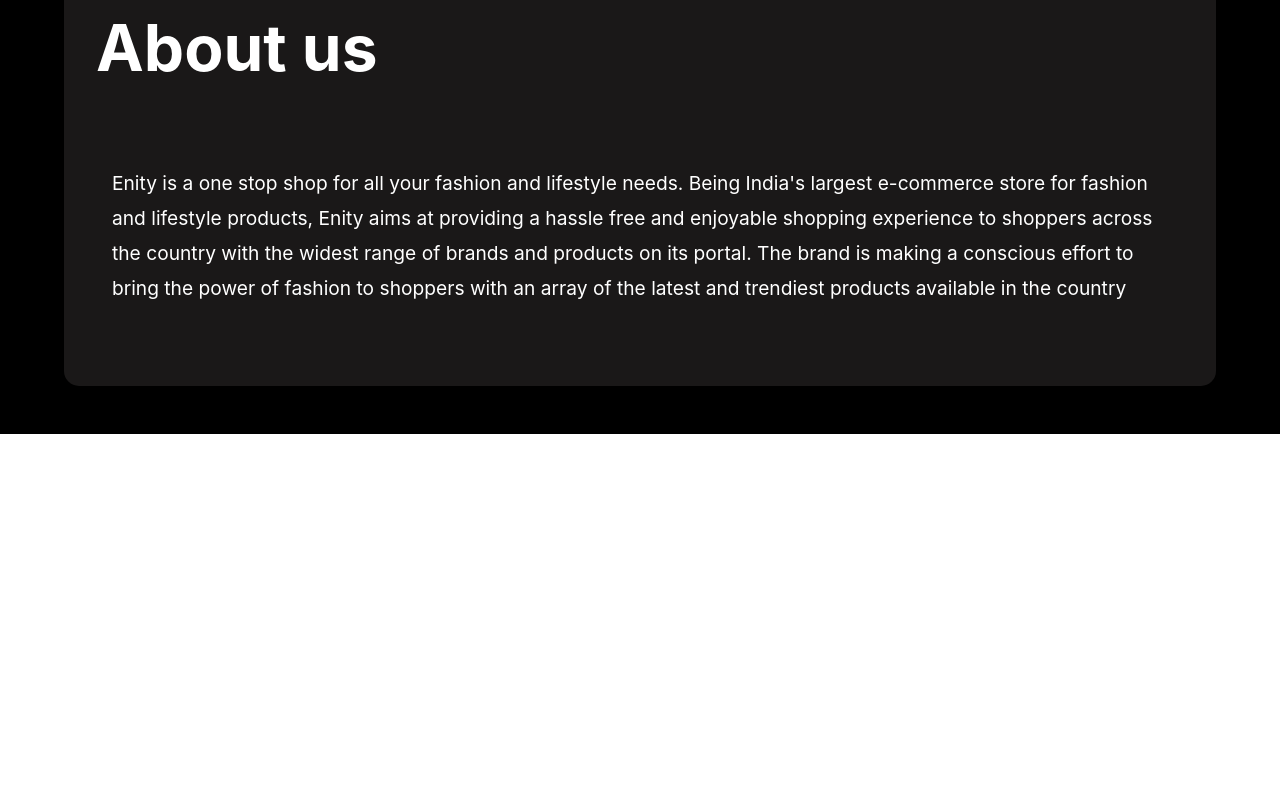
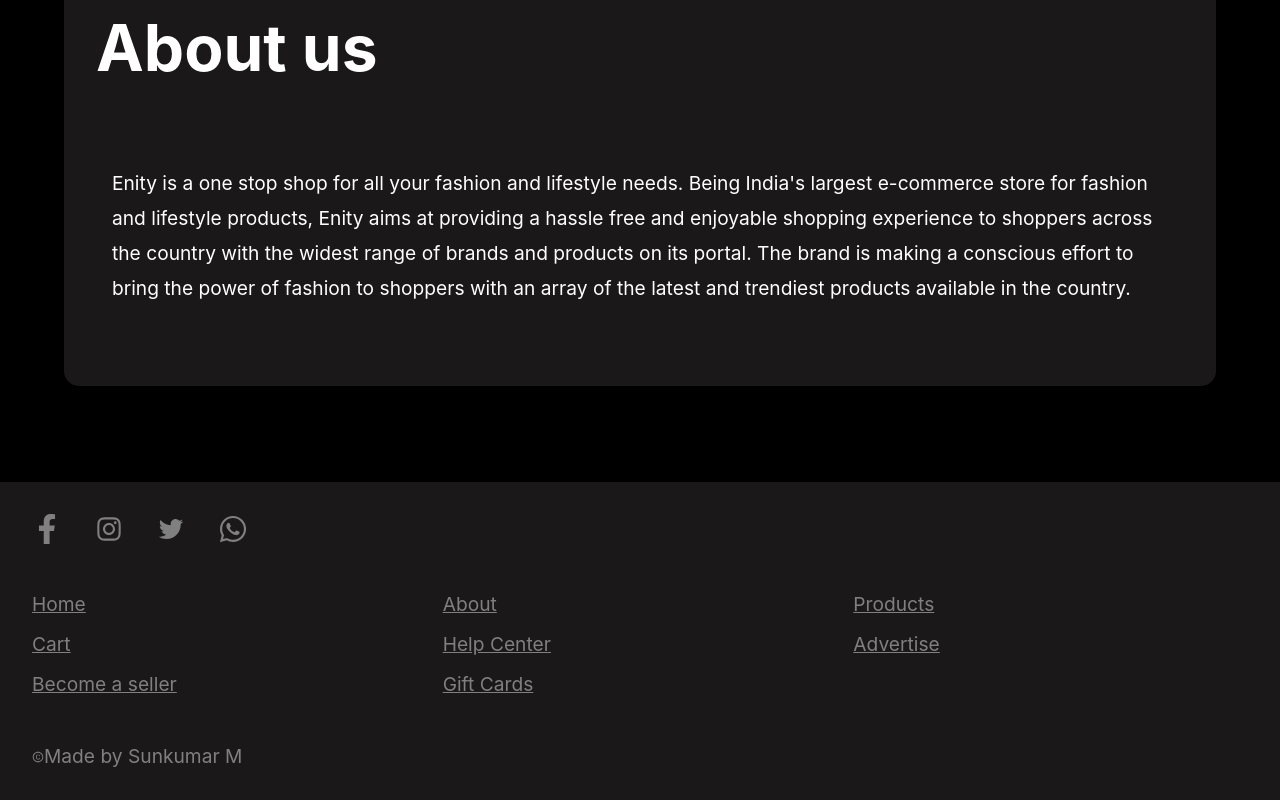
Before and after one commit to SUNKUMARM/E-Commerce, a React (Create React App) app: page /contact in a window 1280 px wide. Shown: the part 1327-2127 px from the top of the page. Before the commit the page ends 1761 px from the top, so only its background shows below. Built offline with nearby package versions, Linux system fonts and the light colour scheme.

Commit message:
contact page added

```diff
--- a/src/App.js
+++ b/src/App.js
@@ -1,5 +1,6 @@
 import NavBar from "./components/navbar/NavBar";
 import About from "./pages/about/About";
+import Contact from "./pages/contact/Contact";
 // import CartView from "./pages/cart/CartView";
 import Home from "./pages/home/Home";
 // import Products from "./pages/products/Products";
@@ -12,6 +13,7 @@
       {/* <Products />
       <CartView /> */}
       <About />
+      <Contact />
     </div>
   );
 }
--- a/src/pages/about/About.jsx
+++ b/src/pages/about/About.jsx
@@ -13,7 +13,7 @@
           experience to shoppers across the country with the widest range of
           brands and products on its portal. The brand is making a conscious
           effort to bring the power of fashion to shoppers with an array of the
-          latest and trendiest products available in the country
+          latest and trendiest products available in the country.
         </p>
       </div>
     </div>
--- /dev/null
+++ b/src/pages/contact/Contact.jsx
@@ -0,0 +1,37 @@
+import React from "react";
+import "./contact.css";
+import {
+  AiOutlineInstagram,
+  AiOutlineTwitter,
+  AiOutlineCopyrightCircle,
+} from "react-icons/ai";
+import { FaFacebookF, FaWhatsapp } from "react-icons/fa";
+
+const Contact = () => {
+  return (
+    <div className="contact-container">
+      <div className="contact-icon">
+        <FaFacebookF size={30} />
+        <AiOutlineInstagram size={30} />
+        <AiOutlineTwitter size={30} />
+        <FaWhatsapp size={30} />
+      </div>
+      <div className="content">
+        <p>Home</p>
+        <p>About</p>
+        <p>Products</p>
+        <p>Cart</p>
+        <p>Help Center</p>
+        <p>Advertise</p>
+        <p>Become a seller</p>
+        <p>Gift Cards</p>
+      </div>
+      <p>
+        <AiOutlineCopyrightCircle size={12} />
+        Made by Sunkumar M
+      </p>
+    </div>
+  );
+};
+
+export default Contact;
--- /dev/null
+++ b/src/pages/contact/contact.css
@@ -0,0 +1,28 @@
+.contact-container {
+  background: rgba(29, 27, 27, 0.899);
+  color: gray;
+  padding: 2rem;
+  margin-top: 3rem;
+  display: flex;
+  flex-direction: column;
+  gap: 3rem;
+  font-size: 0.9rem;
+}
+.contact-icon {
+  display: flex;
+  gap: 2rem;
+}
+.content {
+  display: grid;
+  gap: 1rem;
+  text-decoration: underline;
+  grid-template-columns: repeat(auto-fit, minmax(150px, 1fr));
+}
+@media (min-width: 760px) {
+  .contact-container {
+    font-size: 1.2rem;
+  }
+  .content {
+    grid-template-columns: repeat(auto-fit, minmax(300px, 1fr));
+  }
+}
```
